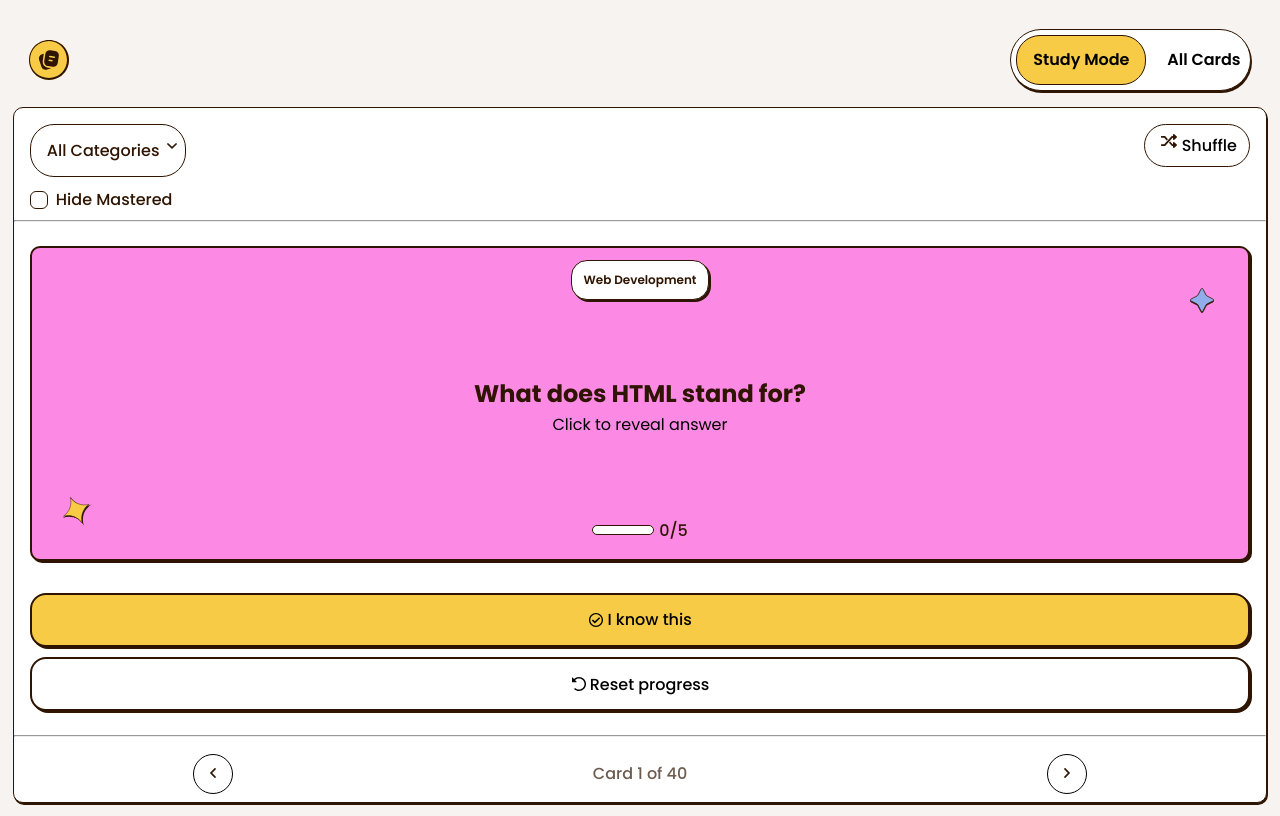
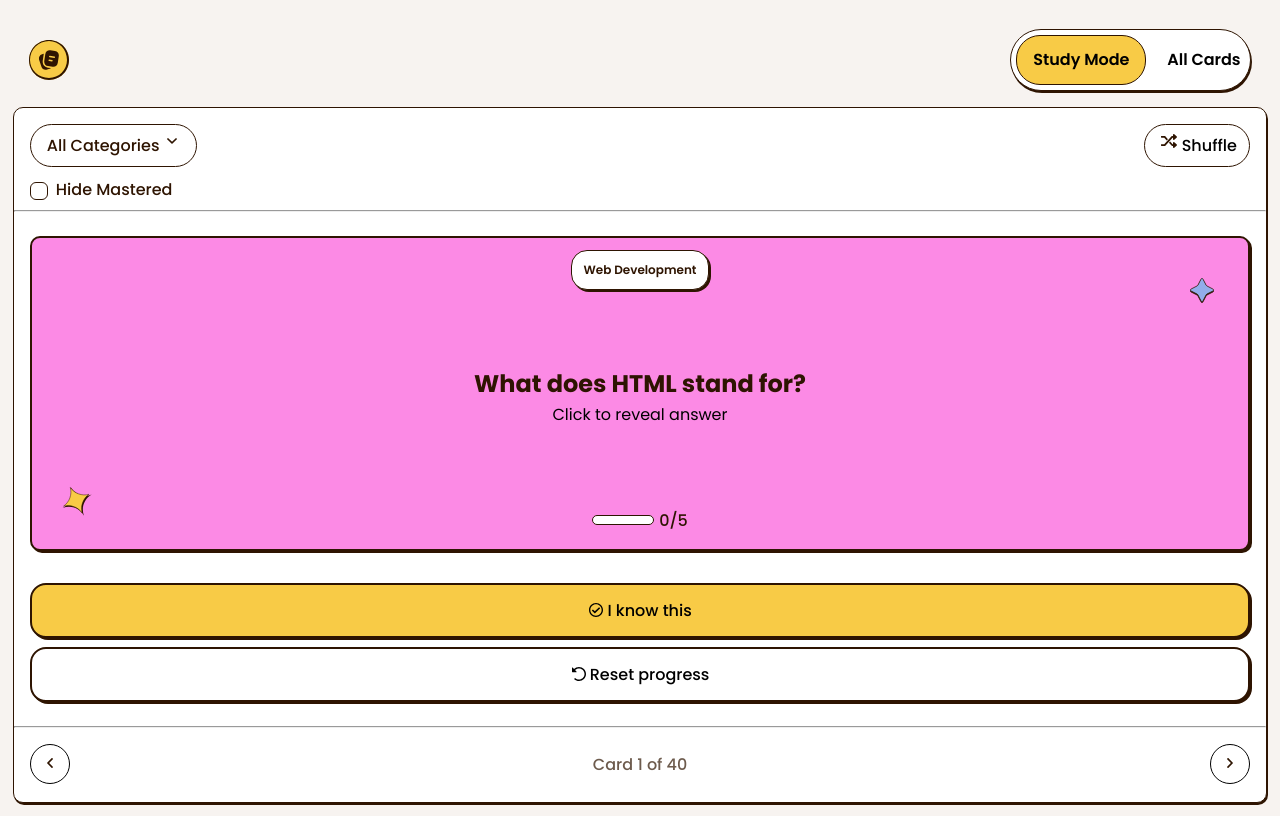
Before and after one commit to bengera/flashcard-app, a React (Vite) app: page / in a window 1280 px wide. Built offline with nearby package versions, Linux system fonts and the light colour scheme.

Commit message:
Update buttons with type button

```diff
--- a/src/App.tsx
+++ b/src/App.tsx
@@ -8,8 +8,8 @@ return (
         <div className="header__content">
             <img src="images\logo-small.svg" alt="logo" className="header__logo" />
             <div className="tabs u-shadow">
-                <button className="tab--active u-rounded-pill-narrow">Study Mode</button>
-                <button className="tab u-rounded-pill">All Cards</button>
+                <button  className="tab tab--active u-rounded-pill-narrow">Study Mode</button>
+                <button type="button" className="tab u-rounded-pill">All Cards</button>
             </div>
         </div>
     </header>
@@ -17,7 +17,7 @@ return (
         <section className="study u-shadow">
             <div className="study__header">
                 <div className="study__filters">
-                    <button type="button" className="btn btn--categories u-rounded-pill">All Categories
+                    <button type="button" className="btn btn--categories u-rounded-pill-narrow">All Categories
                         <img src="images/icon-chevron-down.svg" alt="arrow-icon" />
                     </button>
                     <div className="study__option">
@@ -26,7 +26,7 @@ return (
                         </label>
                     </div>
                 </div>
-                <button className="btn btn--shuffle u-rounded-pill-narrow">
+                <button type="button" className="btn btn--shuffle u-rounded-pill-narrow">
                     <img src="images/icon-shuffle.svg" alt="shuffle-icon" />
                     Shuffle
                 </button>
@@ -41,7 +41,7 @@ return (
                     <p className="flashcard__tag u-shadow--thick">Web Development</p>
                     <div className="flashcard__central-content">
                     <p className="flashcard__question">What does HTML stand for?</p>
-                    <button className="flashcard__button-reveal">Click to reveal answer</button>
+                    <button type="button" className="flashcard__button-reveal">Click to reveal answer</button>
                     </div>
                     <div className="flashcard__progress-container">
                         <div className="flashcard__progress-bar"></div>
@@ -49,23 +49,23 @@ return (
                     </div>
                 </div>
             </div>
-            <div className="flashcard__action-buttons">
-                <button className="btn btn--knowit u-rounded-pill u-shadow--thick">
+            <div className="study__action-buttons">
+                <button type="button" className="btn btn--knowit u-rounded-pill u-shadow--thick">
                     <img src="images/icon-circle-check.svg" alt="check-icon" />
                     I know this</button>
-                <button className="btn btn--reset u-rounded-pill u-shadow--thick">
+                <button type="button" className="btn btn--reset u-rounded-pill u-shadow--thick">
                     <img src="images/icon-reset.svg" alt="reset-icon" />
                     Reset progress</button>
                 </div>
 
                  <hr className="solid"></hr>
-                <div className="flashcard__card-navigation">
-                    <button type="button" className="btn btn--left-button">
+                <div className="study__card-navigation">
+                    <button type="button" className="btn btn__left-button">
                         <img src="images/icon-chevron-left.svg" alt="arrow-left" />
                    </button>
-                   <p className="flashcard__card-counter">Card 1 of 40</p>
+                   <p className="study__card-counter">Card 1 of 40</p>
 
-                  <button type="button" className="btn btn--right-button">
+                  <button type="button" className="btn btn__right-button">
                         <img src="images/icon-chevron-right.svg" alt="arrow-right" />
                    </button>
                 </div>
--- a/src/css/header.css
+++ b/src/css/header.css
@@ -20,6 +20,7 @@
 
 .tab {
   border: 0;
+  cursor: pointer;
 }
 
 .tab--active {
--- a/src/css/study-panel.css
+++ b/src/css/study-panel.css
@@ -31,6 +31,21 @@
   cursor: pointer;
   margin: 0;
   margin-right: 8px;
+}
+
+.study__action-buttons {
+  display: flex;
+  flex-direction: column;
+  gap: 0.6rem;
+  padding: 1rem;
+}
+
+.study__card-navigation {
+  display: flex;
+  justify-content: space-between;
+  padding: 0 1rem 0.6rem 1rem;
+  align-items: center;
+  color: var(--clr-neutral-600);
 }
 
 input[type="checkbox"]:checked {
@@ -100,20 +115,6 @@ input[type="checkbox"]:checked {
   background-color: var(--clr-neutral-0);
 }
 
-.flashcard__action-buttons {
-  display: flex;
-  flex-direction: column;
-  gap: 0.6rem;
-  padding: 1rem;
-}
-
-.flashcard__card-navigation {
-  display: flex;
-  justify-content: space-around;
-  align-items: center;
-  color: var(--clr-neutral-600);
-}
-
 /*DECORATIVE ELEMENTS*/
 
 .flashcard__decoration {
@@ -165,8 +166,8 @@ input[type="checkbox"]:checked {
   gap: 0.2rem;
 }
 
-.btn--left-button,
-.btn--right-button {
+.btn__left-button,
+.btn__right-button {
   border-radius: var(--radius-full);
   width: 40px;
   height: 40px;
```
